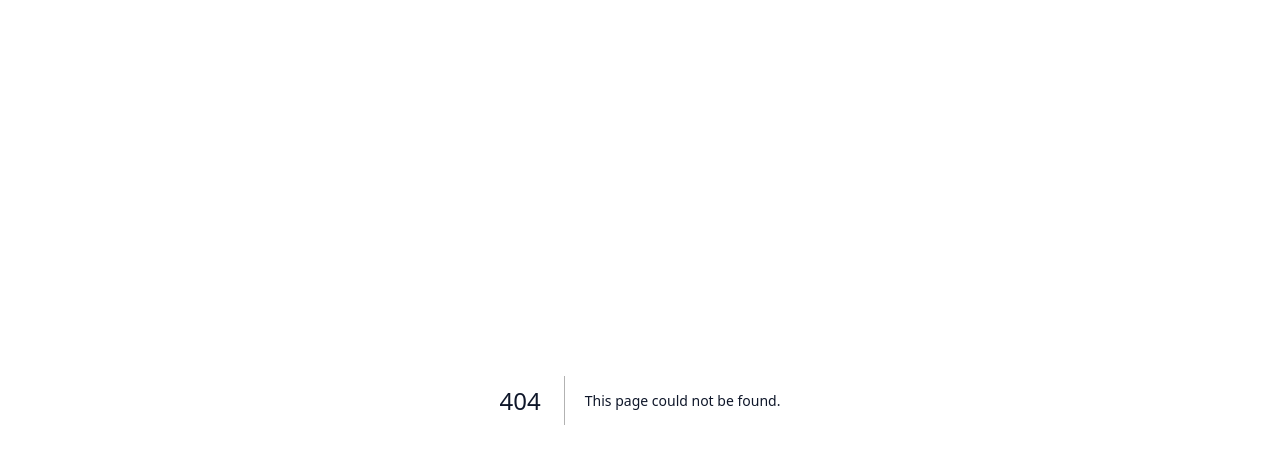
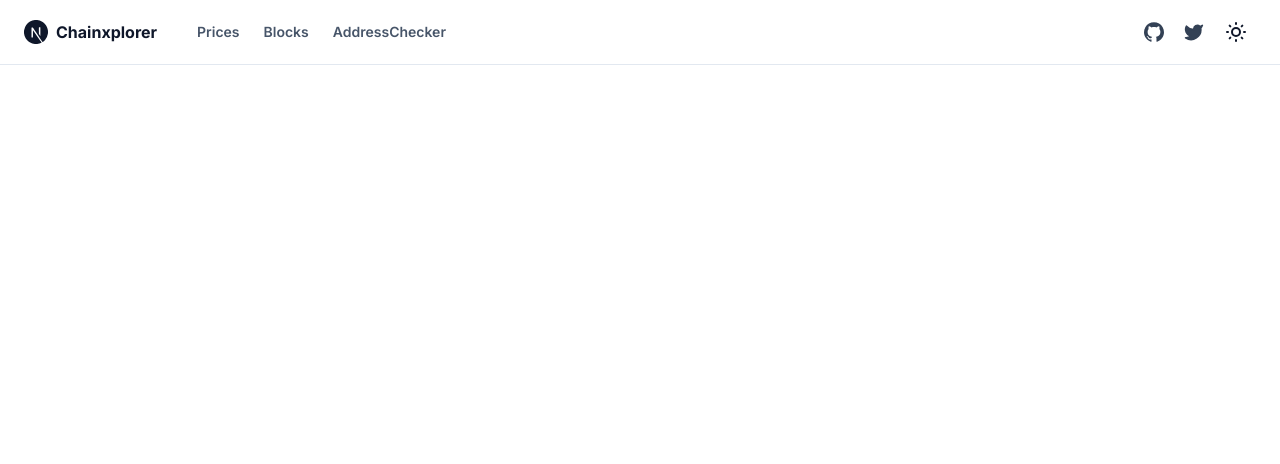
Before and after one commit to Dav-sa/mediflash-client, a Next.js app: page /blocks in a window 1280 px wide. Before the commit this address had no page. Shown: the top 464 px of the page. Built offline with nearby package versions, Linux system fonts and the light colour scheme.

Commit message:
changed navbar, installed react-query, created the three pages and routes

```diff
--- a/config/site.ts
+++ b/config/site.ts
@@ -12,18 +12,26 @@ interface SiteConfig {
 }
 
 export const siteConfig: SiteConfig = {
-  name: "Next.js",
+  name: "Chainxplorer",
   description:
     "Beautifully designed components built with Radix UI and Tailwind CSS.",
   mainNav: [
     {
-      title: "Home",
+      title: "Prices",
       href: "/",
+    },
+    {
+      title: "Blocks",
+      href: "/blocks",
+    },
+    {
+      title: "AddressChecker",
+      href: "/address",
     },
   ],
   links: {
-    twitter: "https://twitter.com/shadcn",
-    github: "https://github.com/shadcn/ui",
+    twitter: "https://twitter.com/_Dav___",
+    github: "https://github.com/Dav-sa/Chainxplorer",
     docs: "https://ui.shadcn.com",
   },
 }
--- a/package.json
+++ b/package.json
@@ -42,14 +42,17 @@
     "@radix-ui/react-toggle": "^1.0.1",
     "@radix-ui/react-toggle-group": "^1.0.1",
     "@radix-ui/react-tooltip": "^1.0.3",
+    "@tanstack/react-query": "^4.24.10",
     "class-variance-authority": "^0.4.0",
     "clsx": "^1.2.1",
     "cmdk": "^0.1.21",
+    "ethers": "^6.0.8",
     "lucide-react": "0.105.0-alpha.4",
     "next": "^13.1.6",
     "next-themes": "^0.2.1",
     "react": "^18.2.0",
     "react-dom": "^18.2.0",
+    "react-query": "^3.39.3",
     "sharp": "^0.31.3",
     "tailwind-merge": "^1.8.0",
     "tailwindcss-animate": "^1.0.5"
--- a/pages/_app.tsx
+++ b/pages/_app.tsx
@@ -1,8 +1,11 @@
 import type { AppProps } from "next/app"
 import { Inter as FontSans } from "@next/font/google"
+import { QueryClient, QueryClientProvider } from "@tanstack/react-query"
 import { ThemeProvider } from "next-themes"
 
 import "@/styles/globals.css"
+
+const queryClient = new QueryClient()
 
 const fontSans = FontSans({
   subsets: ["latin"],
@@ -18,9 +21,11 @@ export default function App({ Component, pageProps }: AppProps) {
 					--font-sans: ${fontSans.style.fontFamily};
 				}
 			}`}</style>
-      <ThemeProvider attribute="class" defaultTheme="system" enableSystem>
-        <Component {...pageProps} />
-      </ThemeProvider>
+      <QueryClientProvider client={queryClient}>
+        <ThemeProvider attribute="class" defaultTheme="system" enableSystem>
+          <Component {...pageProps} />
+        </ThemeProvider>
+      </QueryClientProvider>
     </>
   )
 }
--- /dev/null
+++ b/pages/blocks.tsx
@@ -0,0 +1,23 @@
+import Head from "next/head"
+import Link from "next/link"
+
+import { siteConfig } from "@/config/site"
+import { Layout } from "@/components/layout"
+import { buttonVariants } from "@/components/ui/button"
+
+export default function IndexPage() {
+  return (
+    <Layout>
+      <Head>
+        <title>Chainxplorer</title>
+        <meta
+          name="description"
+          content="Chainxplorer gives you the latest informations about crypto prices, ethereum blocks, and addresses content"
+        />
+        <meta name="viewport" content="width=device-width, initial-scale=1" />
+        <link rel="icon" href="/favicon.ico" />
+      </Head>
+      <section className="container grid items-center gap-6 pt-6 pb-8 md:py-10"></section>
+    </Layout>
+  )
+}
--- a/pages/index.tsx
+++ b/pages/index.tsx
@@ -1,51 +1,33 @@
 import Head from "next/head"
-import Link from "next/link"
+import { useQuery } from "react-query"
 
-import { siteConfig } from "@/config/site"
 import { Layout } from "@/components/layout"
-import { buttonVariants } from "@/components/ui/button"
 
 export default function IndexPage() {
+  const { isLoading, error, data } = useQuery({
+    queryKey: ["coinprices"],
+    queryFn: () =>
+      fetch(`https://api.coingecko.com/api/v3/coins/markets?vs_currency=usd&order=market_cap_desc&per_page=20&page=1&sparkline=false
+      `).then((res) => res.json()),
+  })
+
+  if (isLoading) return "Loading..."
+
+  if (error) return "An error has occurred: " + error
+
   return (
     <Layout>
       <Head>
-        <title>Next.js</title>
+        <title>Chainxplorer</title>
         <meta
           name="description"
-          content="Next.js template for building apps with Radix UI and Tailwind CSS"
+          content="Chainxplorer gives you the latest informations about crypto prices, ethereum blocks, and addresses content"
         />
         <meta name="viewport" content="width=device-width, initial-scale=1" />
         <link rel="icon" href="/favicon.ico" />
       </Head>
       <section className="container grid items-center gap-6 pt-6 pb-8 md:py-10">
-        <div className="flex max-w-[980px] flex-col items-start gap-2">
-          <h1 className="text-3xl font-extrabold leading-tight tracking-tighter sm:text-3xl md:text-5xl lg:text-6xl">
-            Beautifully designed components <br className="hidden sm:inline" />
-            built with Radix UI and Tailwind CSS.
-          </h1>
-          <p className="max-w-[700px] text-lg text-slate-700 dark:text-slate-400 sm:text-xl">
-            Accessible and customizable components that you can copy and paste
-            into your apps. Free. Open Source. And Next.js 13 Ready.
-          </p>
-        </div>
-        <div className="flex gap-4">
-          <Link
-            href={siteConfig.links.docs}
-            target="_blank"
-            rel="noreferrer"
-            className={buttonVariants({ size: "lg" })}
-          >
-            Documentation
-          </Link>
-          <Link
-            target="_blank"
-            rel="noreferrer"
-            href={siteConfig.links.github}
-            className={buttonVariants({ variant: "outline", size: "lg" })}
-          >
-            GitHub
-          </Link>
-        </div>
+        {console.log(data)}
       </section>
     </Layout>
   )
```
Also changed, not shown: 1 other file (tests, documents, lock files or other folders).
